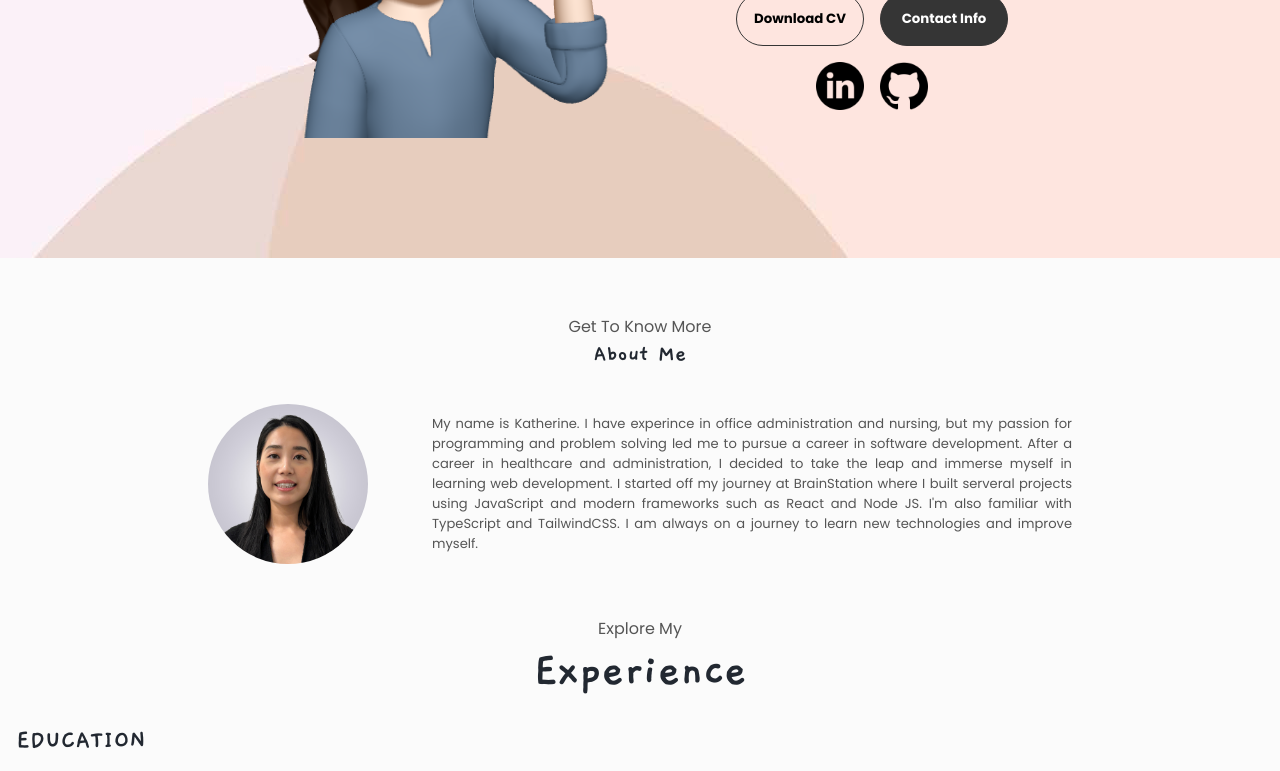
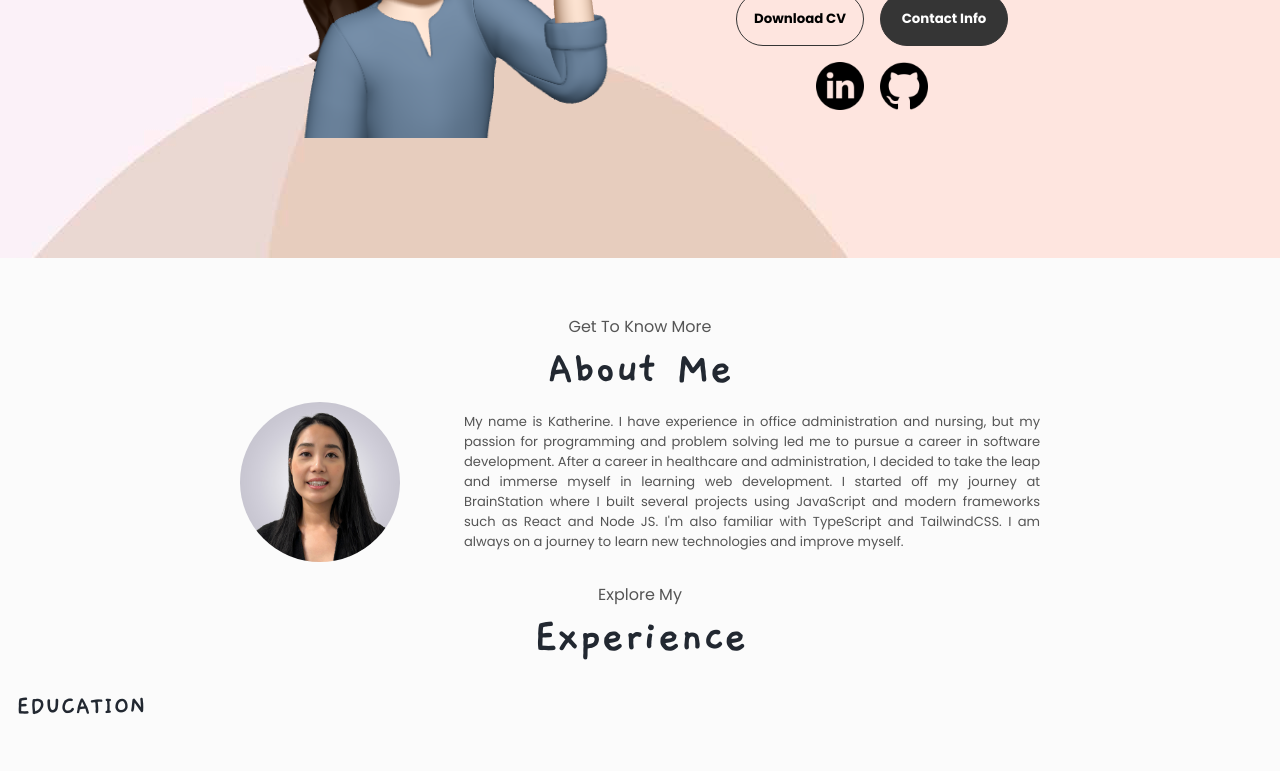
Before and after one commit to Kathp21/katherine-portfolio, a React (Create React App) app: page / in a window 1280 px wide. Shown: the part 533-1304 px from the top of the page. Built offline with nearby package versions, Linux system fonts and the light colour scheme.

Commit message:
Change styles of aboutme title

```diff
--- a/src/components/AboutMe/AboutMe.jsx
+++ b/src/components/AboutMe/AboutMe.jsx
@@ -19,9 +19,9 @@ const AboutMe = () => {
 
                 <div className='about__text-container'>
                     <div className='about__profile'>
-                        <p className='about__text'> My name is Katherine. I have experince in office administration and nursing, but my passion for programming and problem
+                        <p className='about__text'> My name is Katherine. I have experience in office administration and nursing, but my passion for programming and problem
                             solving led me to pursue a career in software development. After a career in healthcare and administration,
-                            I decided to take the leap and immerse myself in learning web development. I started off my journey at BrainStation where I built serveral
+                            I decided to take the leap and immerse myself in learning web development. I started off my journey at BrainStation where I built several
                             projects using JavaScript and modern frameworks such as React and Node JS. I'm also familiar with TypeScript and TailwindCSS.
                             I am always on a journey to learn new technologies and improve myself.
                         </p>
--- a/src/components/AboutMe/AboutMe.scss
+++ b/src/components/AboutMe/AboutMe.scss
@@ -19,8 +19,16 @@
     }
 
     &__title {
-        margin-top: 1rem;
-        margin-bottom: 0;
+        margin: 0;
+        font-size: 1.5rem;
+
+        @include tablet {
+            font-size: 2rem;
+        }
+
+        @include desktop {
+            font-size: 3rem;
+        }
     }
 
     &__me-section {
@@ -28,11 +36,11 @@
         flex-direction: column;
 
         @include bigger-mobile {
-            padding: 2rem 5rem;
+            padding: 0 7rem;
         }
 
         @include tablet {
-            padding: 2rem 3rem;
+            padding: 0 5rem;
             flex-direction: row;
             align-items: center;
             justify-content: center;
@@ -100,15 +108,6 @@
         width: 2rem;
     }
 
-    &__title {
-        font-size: $mobi-sub-title;
-        margin: 0;
-
-        @include tablet {
-            font-size: 1.5rem;
-        }
-    }
-
     &__info {
         margin: 0;
         font-size: $mobi-paragraph;
```
